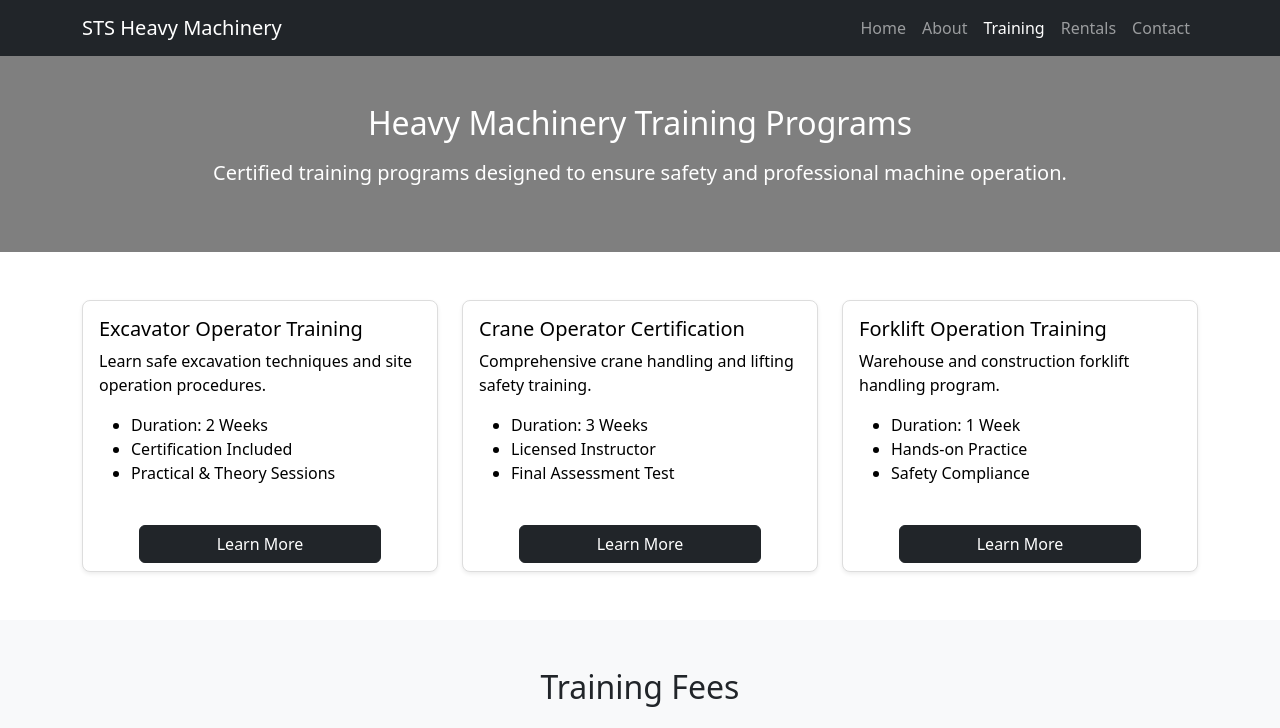
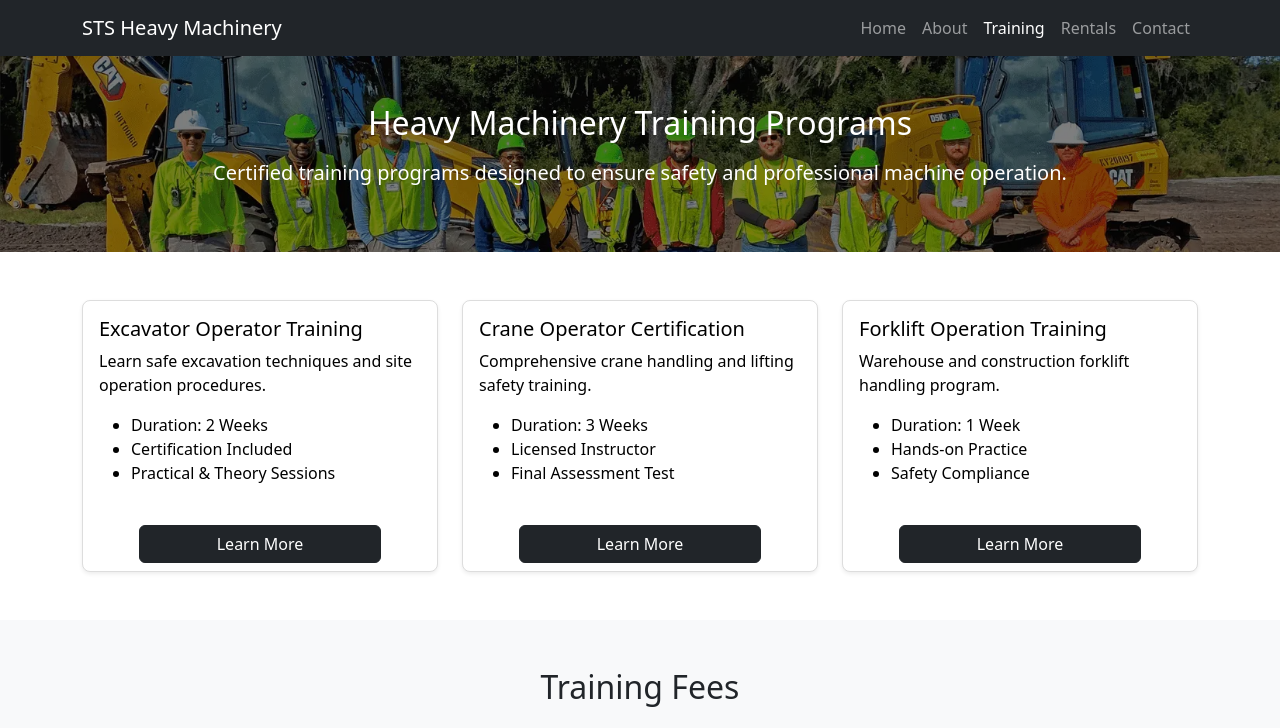
Before and after one commit to sudharshan1822/web-assignment-1, a plain HTML site: page training.html in a window 1280 px wide. Shown: the top 728 px of the page. Drawn offline with nearby package versions, Linux system fonts and the light colour scheme.

Commit message:
Update training.html

```diff
--- a/training.html
+++ b/training.html
@@ -11,7 +11,7 @@
     <style>
         /* Intro Section with Background Image */
         .intro-section {
-            background: url('./image/image4.jpeg') no-repeat center top;
+            background: url('image4.jpeg') no-repeat center top;
             background-size: cover;
             background-position: center 50%;
             position: relative;
```
